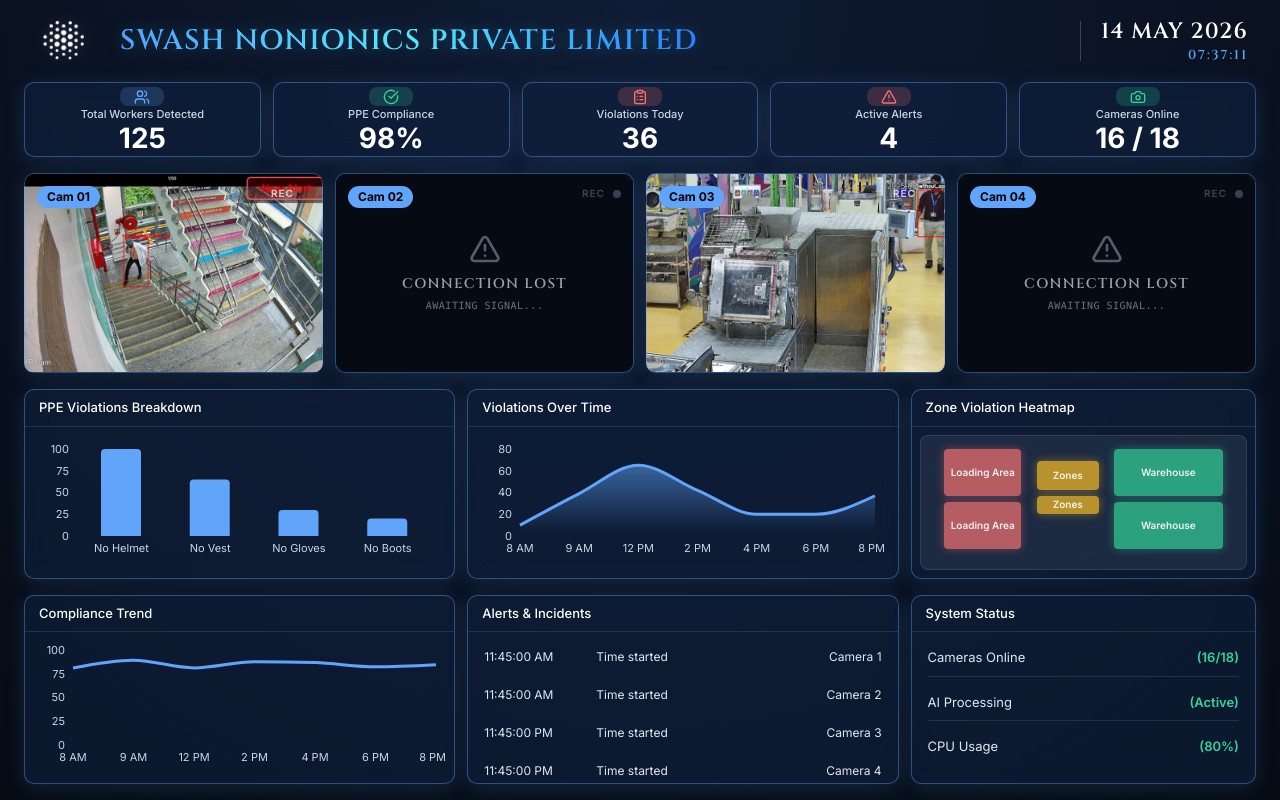
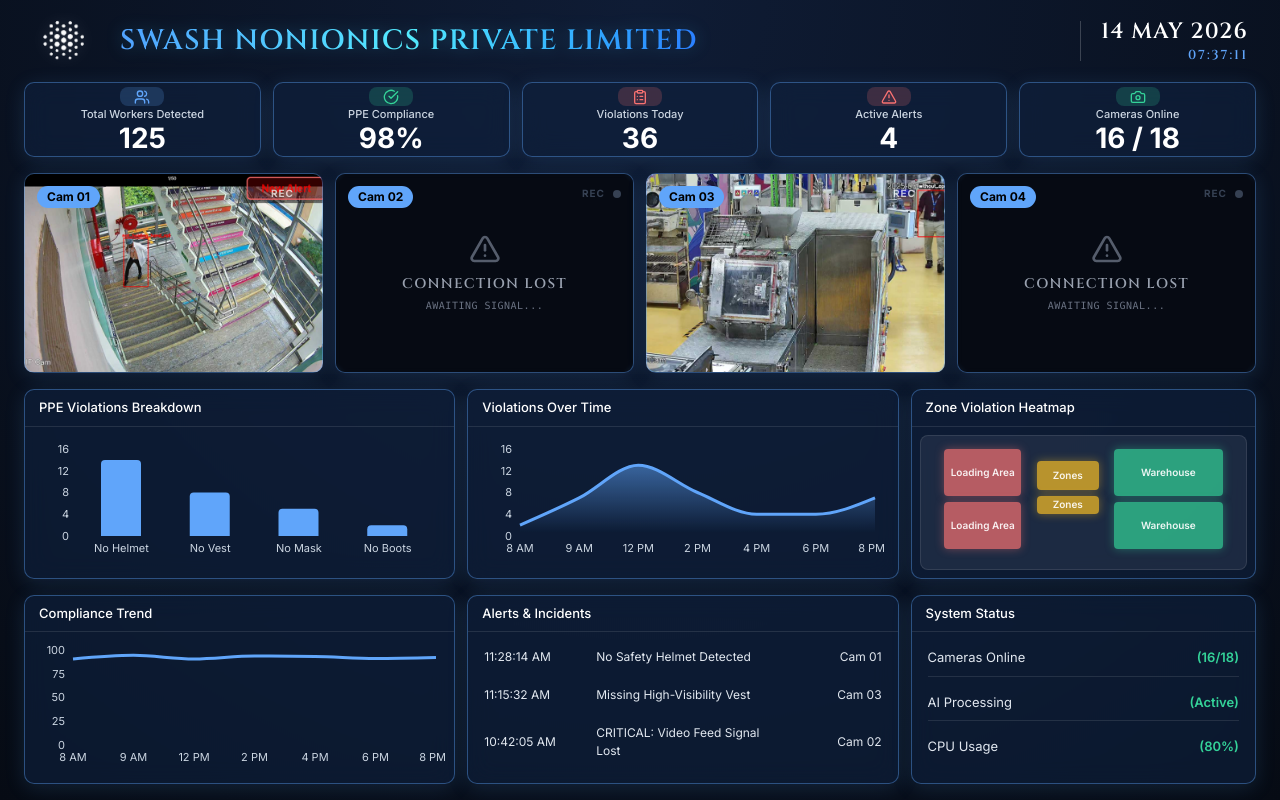
Before and after one commit to prajyotgawade/Ai-PPE-Dashboard, a React (Vite) app: page / in a window 1280 px wide. Built offline with nearby package versions, Linux system fonts and the light colour scheme.

Commit message:
new changes

```diff
--- a/src/AISafetyDashboard.tsx
+++ b/src/AISafetyDashboard.tsx
@@ -94,18 +94,19 @@
     times.forEach((t) => {
       initial.push({
         time: t,
-        violations: Math.floor(Math.random() * 60) + 10,
-        compliance: 80 + Math.random() * 20
+        violations: Math.floor(Math.random() * 12) + 2,
+        compliance: parseFloat((90 + Math.random() * 9.5).toFixed(4))
       });
     });
     return initial;
   });
 
   const alerts: Alert[] = [
-    { id: 1, time: '11:45:00 AM', message: 'Time started', cam: 'Camera 1' },
-    { id: 2, time: '11:45:00 AM', message: 'Time started', cam: 'Camera 2' },
-    { id: 3, time: '11:45:00 PM', message: 'Time started', cam: 'Camera 3' },
-    { id: 4, time: '11:45:00 PM', message: 'Time started', cam: 'Camera 4' },
+    { id: 1, time: '11:28:14 AM', message: 'No Safety Helmet Detected', cam: 'Cam 01' },
+    { id: 2, time: '11:15:32 AM', message: 'Missing High-Visibility Vest', cam: 'Cam 03' },
+    { id: 3, time: '10:42:05 AM', message: 'CRITICAL: Video Feed Signal Lost', cam: 'Cam 02' },
+    { id: 4, time: '09:12:44 AM', message: 'Safety Gloves Missing', cam: 'Cam 01' },
+    { id: 5, time: '08:55:10 AM', message: 'WARNING: Connection Timeout Error', cam: 'Cam 04' },
   ];
 
   // Effects
@@ -134,10 +135,10 @@
   };
 
   const ppeData: ViolationData[] = [
-    { name: 'No Helmet', count: 100, fill: 'var(--primary-blue)' },
-    { name: 'No Vest', count: 65, fill: 'var(--primary-blue)' },
-    { name: 'No Gloves', count: 30, fill: 'var(--primary-blue)' },
-    { name: 'No Boots', count: 20, fill: 'var(--primary-blue)' }
+    { name: 'No Helmet', count: 14, fill: 'var(--primary-blue)' },
+    { name: 'No Vest', count: 8, fill: 'var(--primary-blue)' },
+    { name: 'No Mask', count: 5, fill: 'var(--primary-blue)' },
+    { name: 'No Boots', count: 2, fill: 'var(--primary-blue)' }
   ];
 
   return (
@@ -249,7 +250,7 @@
                 <LineChart data={timeSeries} margin={{ top: 10, right: 10, left: -20, bottom: 0 }}>
                   <XAxis dataKey="time" axisLine={false} tickLine={false} tick={{ fill: '#cbd5e1', fontSize: 11 }} />
                   <YAxis domain={[0, 100]} axisLine={false} tickLine={false} tick={{ fill: '#cbd5e1', fontSize: 11 }} />
-                  <RechartsTooltip contentStyle={{ backgroundColor: 'var(--panel-bg)', borderColor: 'var(--panel-border)', borderRadius: '8px' }} />
+                  <RechartsTooltip formatter={(value: number) => [value.toFixed(4) + '%', 'Compliance']} contentStyle={{ backgroundColor: 'var(--panel-bg)', borderColor: 'var(--panel-border)', borderRadius: '8px' }} />
                   <Line type="monotone" dataKey="compliance" stroke="var(--primary-blue)" strokeWidth={3} dot={false} />
                 </LineChart>
               </ResponsiveContainer>
```
